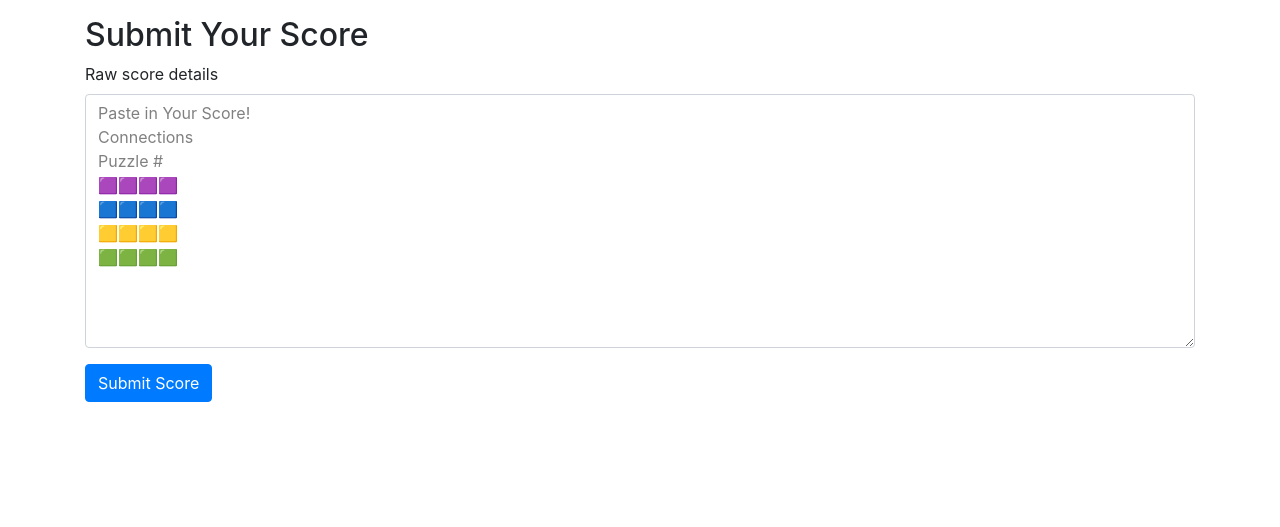
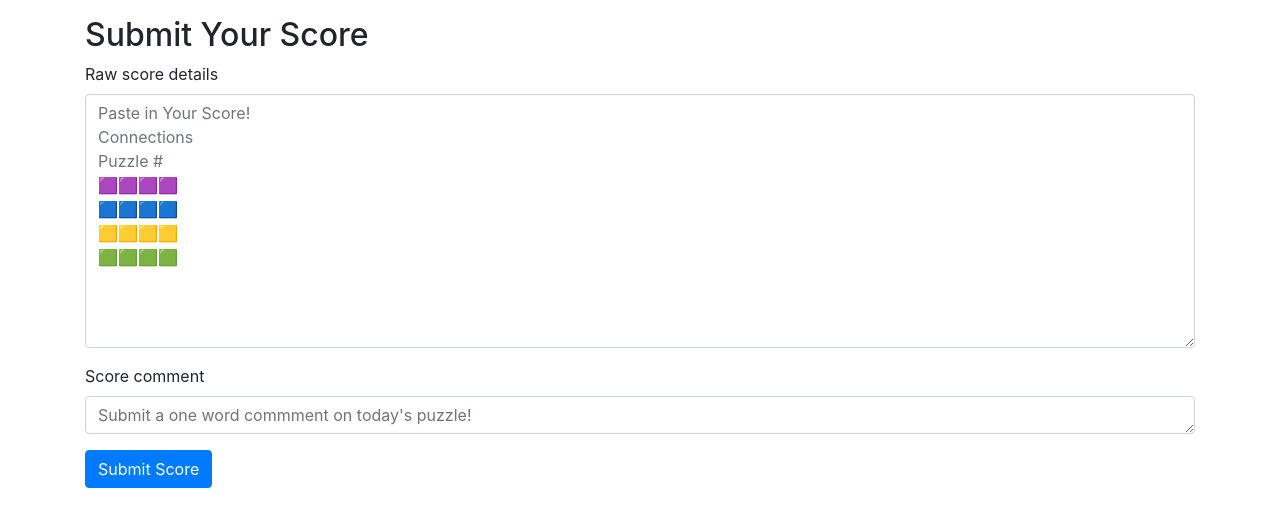
Before and after one commit to CalvinSch/nyt_game_leaderboard, a Django app: page /submit_score/ in a window 1280 px wide. Shown: the part 60-587 px from the top of the page. Run offline with Django 5.2, Linux system fonts and the light colour scheme; some libraries are stand-ins or nearby versions.

Commit message:
Comments working! Switched to built in django placeholder text for score submission too.

```diff
--- a/leaderboards/forms.py
+++ b/leaderboards/forms.py
@@ -9,13 +9,24 @@ class ConnectionsScoreForm(forms.ModelForm):
         self.player_name = player_name  # Store the username
         #TODO: Checking/verifying username?
 
-        initial_content = "Paste in Your Score!\nConnections\nPuzzle #\n🟪🟪🟪🟪\n🟦🟦🟦🟦\n🟨🟨🟨🟨\n🟩🟩🟩🟩"
-        self.fields['raw_score_details'].initial = initial_content
+        # initial_content = "Paste in Your Score!\nConnections\nPuzzle #\n🟪🟪🟪🟪\n🟦🟦🟦🟦\n🟨🟨🟨🟨\n🟩🟩🟩🟩"
+        # self.fields['raw_score_details'].initial = initial_content
         self.fields['raw_score_details'].widget.attrs.update({
             'class': 'form-control',
             'rows': 10,  # Adjust the number of rows as needed
             'cols': 8,
-            'style': 'color: grey;',  # Style for the initial content
+            # 'style': 'color: grey;',  # Style for the initial content
+            'placeholder': "Paste in Your Score!\nConnections\nPuzzle #\n🟪🟪🟪🟪\n🟦🟦🟦🟦\n🟨🟨🟨🟨\n🟩🟩🟩🟩"
+        })
+
+        # initial_content = "Submit a one word comment on today's puzzle!"
+        # self.fields['score_comment'].initial = initial_content
+        self.fields['score_comment'].widget.attrs.update({
+            'class': 'form-control',
+            'rows': 1,  # Adjust the number of rows as needed
+            'cols': 10,
+            # 'style': 'color: grey;',  # Style for the initial content
+            'placeholder': "Submit a one word commment on today's puzzle!"
         })
 
     def clean_raw_score_details(self):
@@ -50,8 +61,43 @@ class ConnectionsScoreForm(forms.ModelForm):
     class Meta:
         model = ConnectionsScore
         fields = [
-            'raw_score_details'
+            'raw_score_details',
+            'score_comment'
         ]
         widgets = {
-            'raw_score_details': forms.Textarea(attrs={'class': 'form-control', 'rows': 3, 'cols': 8})
+            'raw_score_details': forms.Textarea(attrs={'class': 'form-control', 'rows': 3, 'cols': 8}),
+            'score_comment': forms.Textarea(attrs={'class': 'form-control', 'rows': 1, 'cols': 10, 'required': False})
         }
+
+# class ConnectionsScoreCommentForm(forms.Form):
+#     def __init__(self, *args, player_name=None, **kwargs):
+#         super().__init__(*args, **kwargs)
+#         self.player_name = player_name  # Store the username
+#         #TODO: Checking/verifying username?
+
+#         initial_content = "Submit a one word comment on today's puzzle!"
+#         self.fields['score_comment'].initial = initial_content
+#         self.fields['score_comment'].widget.attrs.update({
+#             'class': 'form-control',
+#             'rows': 1,  # Adjust the number of rows as needed
+#             'cols': 10,
+#             'style': 'color: grey;',  # Style for the initial content
+#         })
+
+#     def save(self, commit=True):
+#         instance = super().save(commit=False)
+#         instance.player_name = self.player_name  # Set the CharField to the username
+#         if commit:
+#             instance.save()
+#             self.save_m2m()  # Necessary if your model form has many-to-many fields
+#         return instance
+
+#     class Meta:
+#         model = ConnectionsScore
+#         fields = [
+#             'score_comment'
+#         ]
+#         widgets = {
+#             'score_comment': forms.Textarea(attrs={'class': 'form-control', 'rows': 1, 'cols': 10})
+#         }
+#     score_comment = forms.CharField(label="Score Comment", max_length=10)
--- a/leaderboards/models.py
+++ b/leaderboards/models.py
@@ -33,14 +33,13 @@ class ConnectionsScore(models.Model):
     🟦🟦🟦🟦
     """
     raw_score_details = models.TextField()
-
-    #game = models.ForeignKey(Game, on_delete = models.CASCADE)
     game = 'Test Game'
     player_name = models.CharField(max_length = 100)
     puzzle_number = models.IntegerField(null = True, blank = True)
     score_details = models.TextField()
     score_value = models.IntegerField(null = True, blank = True)
     date = models.DateTimeField(auto_now_add = True)
+    score_comment = models.CharField(max_length = 10, default = '', blank = True)
 
     def save(self, *args, **kwargs):
         self.score_details = self.parse_raw_score_details(self.raw_score_details)
@@ -117,6 +116,5 @@ class ConnectionsScore(models.Model):
         else:
             return 1
 
-
     def __str__(self):
         return f"{self.player_name} - {self.puzzle_number} - Puzzle #{self.puzzle_number}"
--- a/leaderboards/templates/leaderboards/following_leaderboard.html
+++ b/leaderboards/templates/leaderboards/following_leaderboard.html
@@ -20,7 +20,9 @@
         {% for score in leaderboard_scores %}
             <tr>
                 <th scope="row" style="padding-right: 0rem">{{ forloop.counter }}</th>
-                <td style="max-width: 90px;"><div style="overflow: scroll; width: 100%"><a href="{% url 'users:user_profile' username=score.player_name %}" style="color: #212529">{{ score.player_name }}</a></div></td>
+                <td style="max-width: 90px;"><div style="overflow: scroll; width: 100%"><a href="{% url 'users:user_profile' username=score.player_name %}" style="color: #212529">{{ score.player_name }}</a></div>
+                    <div style="color: grey; font-style: italic;">{{score.score_comment}}</div>
+                </td>
                 {% if score.score_value == 100 %}
                 <td style="font-size: x-large;">💯</td>
                 {% else %}
--- a/leaderboards/templates/leaderboards/submit_score.html
+++ b/leaderboards/templates/leaderboards/submit_score.html
@@ -38,15 +38,14 @@
 {% block body %}
 <div class="container mt-3">
     <h2>Submit Your Score</h2>
-
     {% if form.errors %}
     <div id="formErrorsBox" class="errors-box">
         <span class="close-btn" onclick="document.getElementById('formErrorsBox').style.display='none';">&times;</span>
         <ul class="errors-list">
             {% for field, errors in form.errors.items %}
                 {% for error in errors %}
-                <!-- <li>{{ error }}<strong>Silly goose, be sure to paste in your score exactly!</strong></li> : ENABLE THIS IS YOU WANT USERS TO SEE ERROR NAMES-->
-                <li>Silly goose, be sure to <strong>paste in your score exactly!</strong></li>
+                <li>{{ error }}<strong>Silly goose, be sure to paste in your score exactly!</strong></li> : ENABLE THIS IS YOU WANT USERS TO SEE ERROR NAMES
+                <!-- <li>Silly goose, be sure to <strong>paste in your score exactly!</strong></li> -->
                 {% endfor %}
             {% endfor %}
         </ul>
@@ -54,7 +53,6 @@
     {% endif %}
 
     <form method="post">
-        <!-- TODO: Add in sample, greyed out text into submission box to show sample score. Eventually input handling-->
         {% csrf_token %}
         {% for field in form %}
         <div class="form-group">
@@ -66,8 +64,10 @@
         <button type="submit" class="btn btn-primary">Submit Score</button>
     </form>
 
+
+
     <!-- Script to add sample text -->
-    <script>
+    <!-- <script>
         document.addEventListener('DOMContentLoaded', function() {
             var puzzleInput = document.getElementById('id_raw_score_details'); // Use the actual ID of your textarea.
 
@@ -85,8 +85,54 @@
                     this.style.color = 'grey';
                 }
             });
+
+            var commentInput = document.getElementById('id_score_comment');
+
+            commentInput.addEventListener('focus', function() {
+                var initialCommentContent = `Submit a one word comment on today's puzzle!`;
+                if (this.value === initialCommentContent) {
+                    this.value = ''; //Reset value when focused
+                    this.style.color = 'black';
+                }
+            });
+
+            commentInput.addEventListener('blur', function() {
+                if (this.value.trim() === '') {
+                    this.value = initialCommentContent;
+                    this.style.color = 'grey';
+                }
+            });
+
+            // // Add event listener for comment form submission
+            // var commentForm = document.getElementById('commentForm');
+            // commentForm.addEventListener('submit', function(event) {
+            //     // Prevent default form submission
+            //     event.preventDefault();
+            //     // Perform AJAX request or handle form submission as needed
+            //     // Example: Submit the form using Fetch API
+            //     fetch(commentForm.action, {
+            //         method: commentForm.method,
+            //         body: new FormData(commentForm),
+            //         headers: {
+            //             'X-CSRFToken': '{{ csrf_token }}'
+            //         }
+            //     })
+            //     .then(response => {
+            //         // Handle response, e.g., show success message or handle errors
+            //         if (response.ok) {
+            //             console.log('Comment submitted successfully');
+            //             // Optionally, reset form fields
+            //             commentForm.reset();
+            //         } else {
+            //             console.error('Failed to submit comment');
+            //         }
+            //     })
+            //     .catch(error => {
+            //         console.error('Error occurred during comment submission:', error);
+            //     });
+            // });
         });
-    </script>
+    </script> -->
 </div>
 {% endblock %}
 </body>
--- a/leaderboards/views.py
+++ b/leaderboards/views.py
@@ -1,4 +1,5 @@
 from django.shortcuts import render, redirect, get_object_or_404, reverse
+# from .forms import ConnectionsScoreForm, ConnectionsScoreCommentForm
 from .forms import ConnectionsScoreForm
 from .models import ConnectionsScore
 from users.models import Profile, User
@@ -18,14 +19,38 @@ def leaderboard_view(request):
 
 def submit_score(request):
     if request.method == "POST":
-        form =  ConnectionsScoreForm(request.POST, player_name = request.user.username)
+        form = ConnectionsScoreForm(request.POST, player_name=request.user.username)
+        #comment_form = ConnectionsScoreCommentForm(request.POST, player_name=request.user.username)
         if form.is_valid():
-            form.save()
-            return redirect('leaderboards:leaderboard') #Redirect to leaderboard page, which has the '' url
+            score_instance = form.save()
+            # if comment_form.is_valid():
+                # If comment form is valid, save the comment associated with the score
+                # comment_instance = comment_form.save(commit=False)
+                # comment_instance.score = score_instance
+                # comment_instance.save()
+            return redirect('leaderboards:leaderboard')  # Redirect to leaderboard page
+        else:
+            pass
+            # Form(s) are not valid, display errors for both forms
+            # print("Forms are not valid:", form.errors, comment_form.errors)
     else:
         form = ConnectionsScoreForm()
+        # comment_form = ConnectionsScoreCommentForm()
 
     return render(request, 'leaderboards/submit_score.html', {'form': form})
+    # render(request, 'leaderboards/submit_score.html', {'form': form, 'comment_form': comment_form})
+
+# #Get Score Comment - ACTUALLY JUST NEEDED TO BUILD THIS INTO SUBMIT_SCORE
+# def submit_score_comment(request):
+#     if request.method == "POST":
+#         form = ConnectionsScoreCommentForm(request.POST)
+
+#         if form.is_valid():
+#             return redirect('leaderboards: leaderboard')
+#     else:
+#         form = ConnectionsScoreCommentForm()
+
+#     return render(request, 'leaderboards/submit_score.html', {'comment_form': form})
 
 
 # Create your views here.
```
Also changed, not shown: leaderboards/templates/leaderboards/global_leaderboard.html (+6 -2 lines), leaderboards/migrations/0009_connectionsscore_score_comment.py (added).
